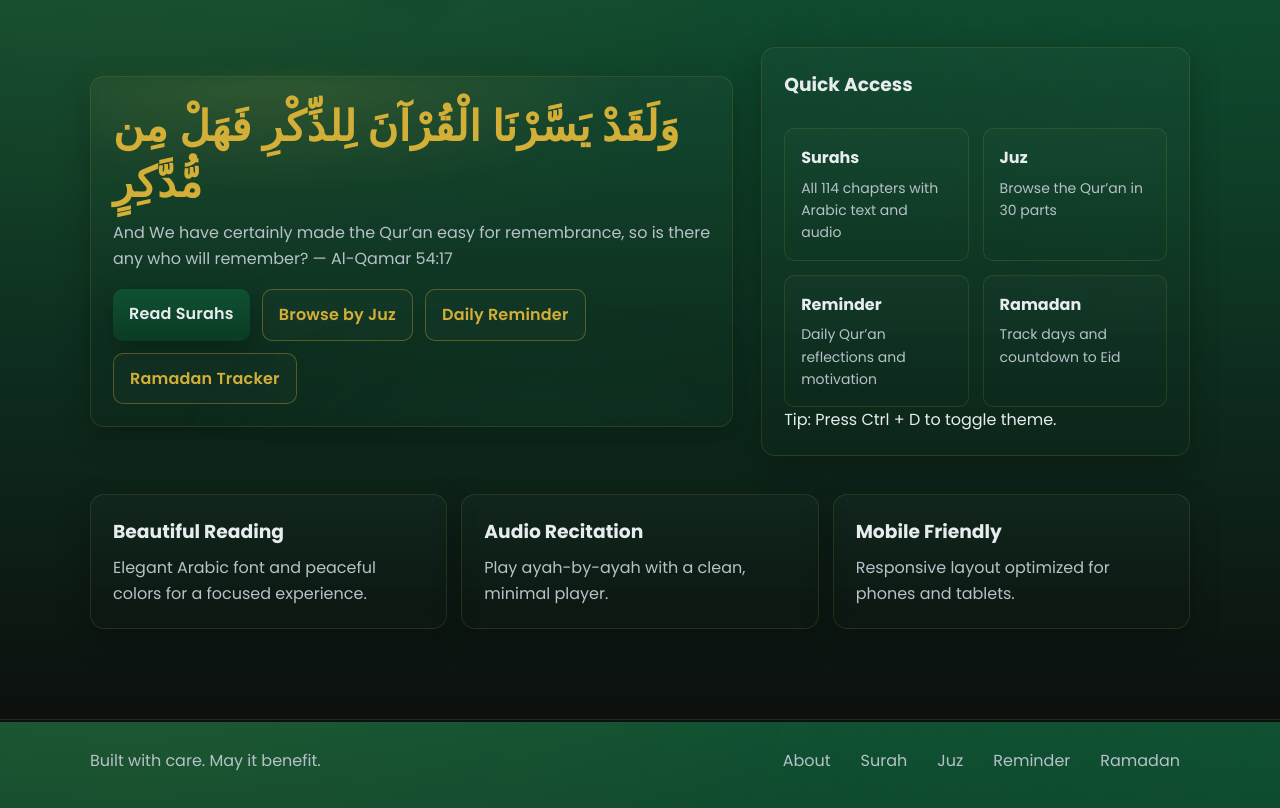
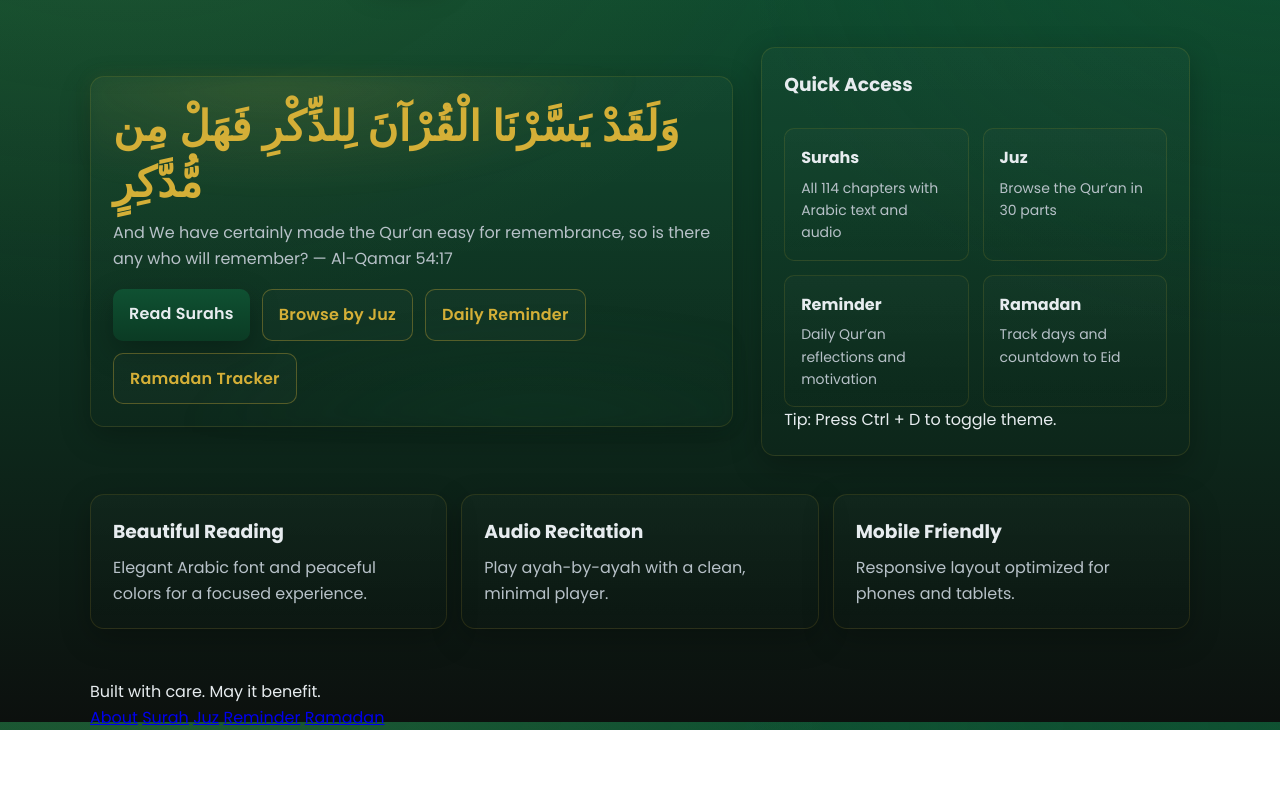
Before and after one commit to rayaanrazia9-coder/NuurHuda_Quran_Web, a plain HTML site: page Index.html in a window 1280 px wide. Shown: the part 78-886 px from the top of the page. After the commit the page ends 808 px from the top, so only its background shows below. Drawn offline with Linux system fonts and the light colour scheme; files that its build step writes are made by us from their sources; a web font is replaced by a local one.

Commit message:
Add small update

```diff
--- a/Index.html
+++ b/Index.html
@@ -6,7 +6,7 @@
   <title>NoorHuda • Qur'an</title>
   <link rel="preconnect" href="https://fonts.googleapis.com">
   <link rel="preconnect" href="https://fonts.gstatic.com" crossorigin>
-  <link rel="stylesheet" href="assets/css/style.css">
+  <link rel="stylesheet" href="style.css">
 </head>
 <body class="dark">
   <header>
--- a/style.css
+++ b/style.css
@@ -236,31 +236,3 @@ main {
 }
 .tile h4 { margin-bottom: 6px; }
 .tile p { color: var(--muted); font-size: 14px; }
-
-footer {
-  margin-top: 40px;
-  padding: 22px 0 40px;
-  border-top: 1px solid rgba(212,175,55,0.14);
-  color: var(--muted);
-}
-
-.footer-grid {
-  display: grid;
-  grid-template-columns: 1fr auto;
-  align-items: center;
-  gap: 12px;
-}
-.footer-nav {
-  display: flex;
-  gap: 10px;
-}
-.footer-nav a {
-  color: var(--muted);
-  text-decoration: none;
-  padding: 6px 10px;
-  border-radius: var(--radius-xs);
-}
-.footer-nav a:hover {
-  color: var(--gold);
-  background: rgba(212,175,55,0.08);
-}
```
